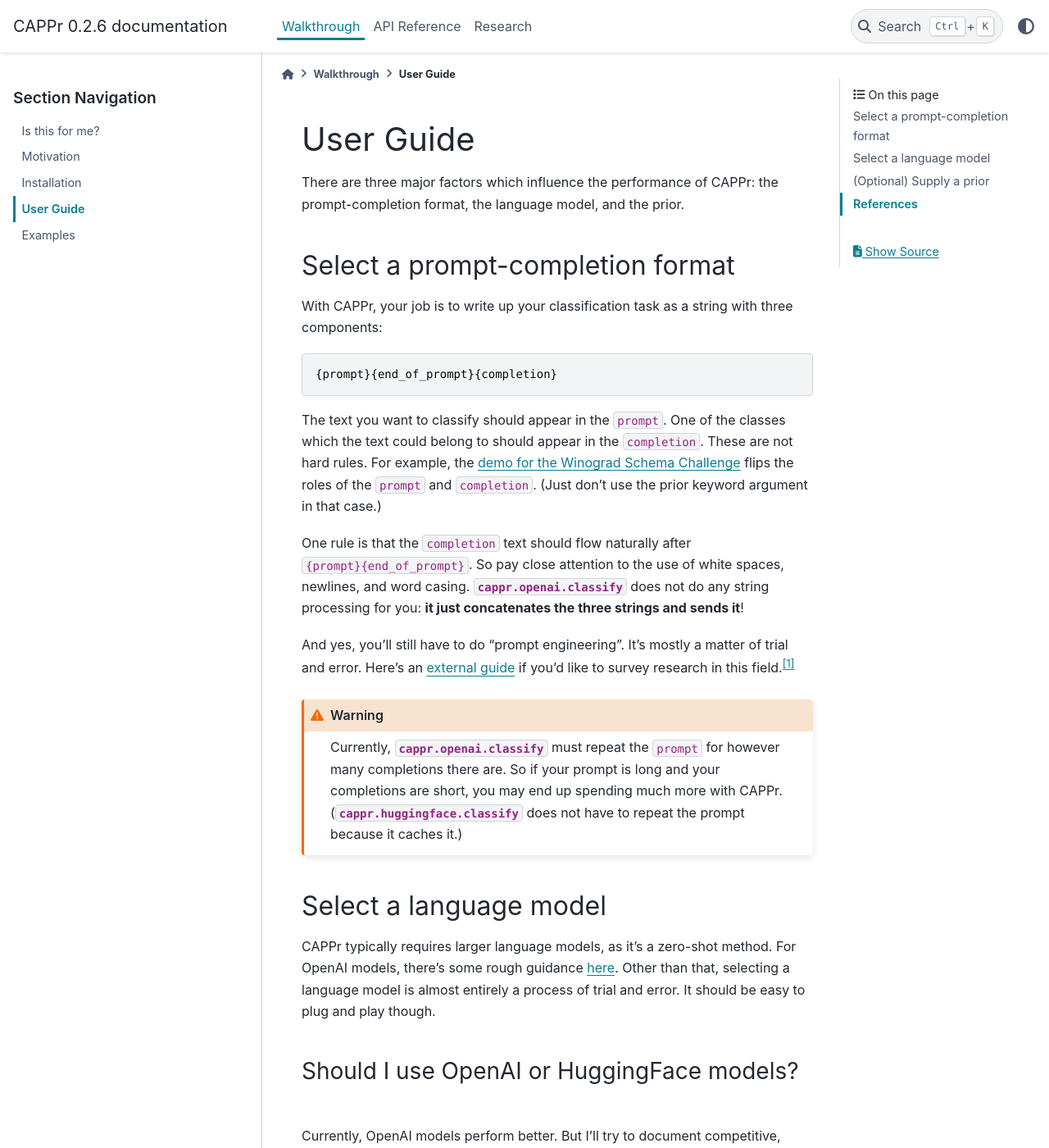
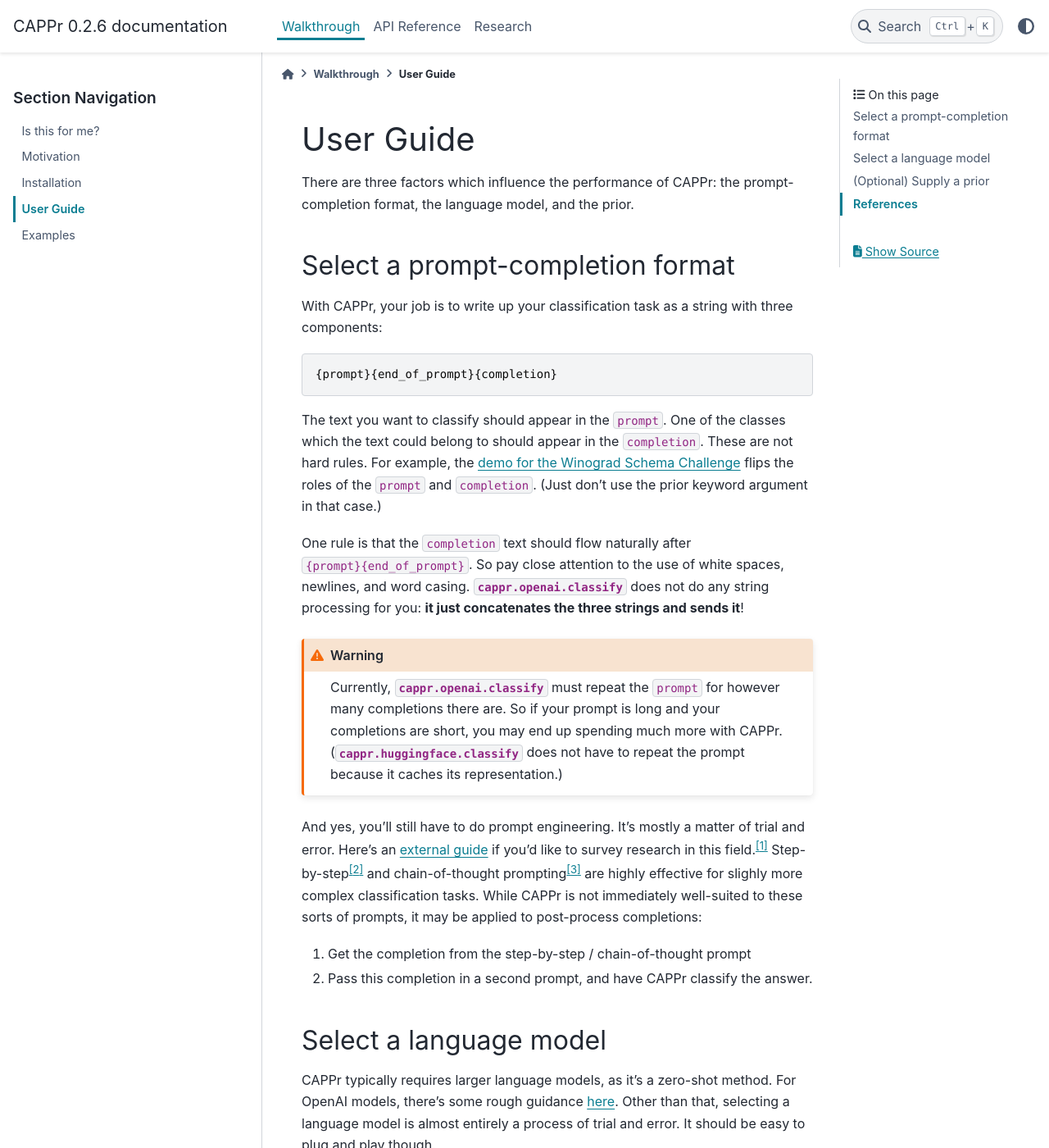
Before and after one commit to kddubey/cappr, a Sphinx documentation site: the page built from docs/source/4_user_guide.rst, in a window 1280 px wide and 1400 px high. Shown: the whole window at 82% size. Built offline with Sphinx 7.4.7 and the PyData theme 0.15.4, drawn with Linux system fonts in a browser that asks for light colours; pages that are not in the unit, such as notebooks, are missing from menus; some of the changed text lies outside the part shown.

Commit message:
[skip actions] Add note on integrating with CoT prompts

```diff
--- a/docs/source/4_user_guide.rst
+++ b/docs/source/4_user_guide.rst
@@ -1,8 +1,8 @@
 User Guide
 ==========
 
-There are three major factors which influence the performance of CAPPr: the
-prompt-completion format, the language model, and the prior.
+There are three factors which influence the performance of CAPPr: the prompt-completion
+format, the language model, and the prior.
 
 
 Select a prompt-completion format
@@ -27,14 +27,21 @@
 newlines, and word casing. :mod:`cappr.openai.classify` does not do any string
 processing for you: **it just concatenates the three strings and sends it**!
 
-And yes, you'll still have to do "prompt engineering". It's mostly a matter of trial and
-error. Here's an `external guide`_ if you'd like to survey research in this field.\ [#]_
-
 .. warning:: Currently, :mod:`cappr.openai.classify` must repeat the ``prompt`` for
              however many completions there are. So if your prompt is long and your
              completions are short, you may end up spending much more with CAPPr.
              (:mod:`cappr.huggingface.classify` does not have to repeat the prompt
-             because it caches it.)
+             because it caches its representation.)
+
+And yes, you'll still have to do prompt engineering. It's mostly a matter of trial and
+error. Here's an `external guide`_ if you'd like to survey research in this field.\ [#]_
+Step-by-step\ [#]_ and chain-of-thought prompting\ [#]_ are highly effective for slighly
+more complex classification tasks. While CAPPr is not immediately well-suited to these
+sorts of prompts, it may be applied to post-process completions:
+
+1. Get the completion from the step-by-step / chain-of-thought prompt
+
+2. Pass this completion in a second prompt, and have CAPPr classify the answer.
 
 .. _external guide: https://lilianweng.github.io/posts/2023-03-15-prompt-engineering/
 
@@ -97,3 +104,9 @@
 
 .. [#] Weng, Lilian. (Mar 2023). Prompt Engineering. Lil'Log.
    https://lilianweng.github.io/posts/2023-03-15-prompt-engineering/.
+
+.. [#] Kojima, Takeshi, et al. "Large language models are zero-shot reasoners." arXiv
+    preprint arXiv:2205.11916 (2022).
+
+.. [#] Wei, Jason, et al. "Chain of thought prompting elicits reasoning in large
+    language models." arXiv preprint arXiv:2201.11903 (2022).
```
